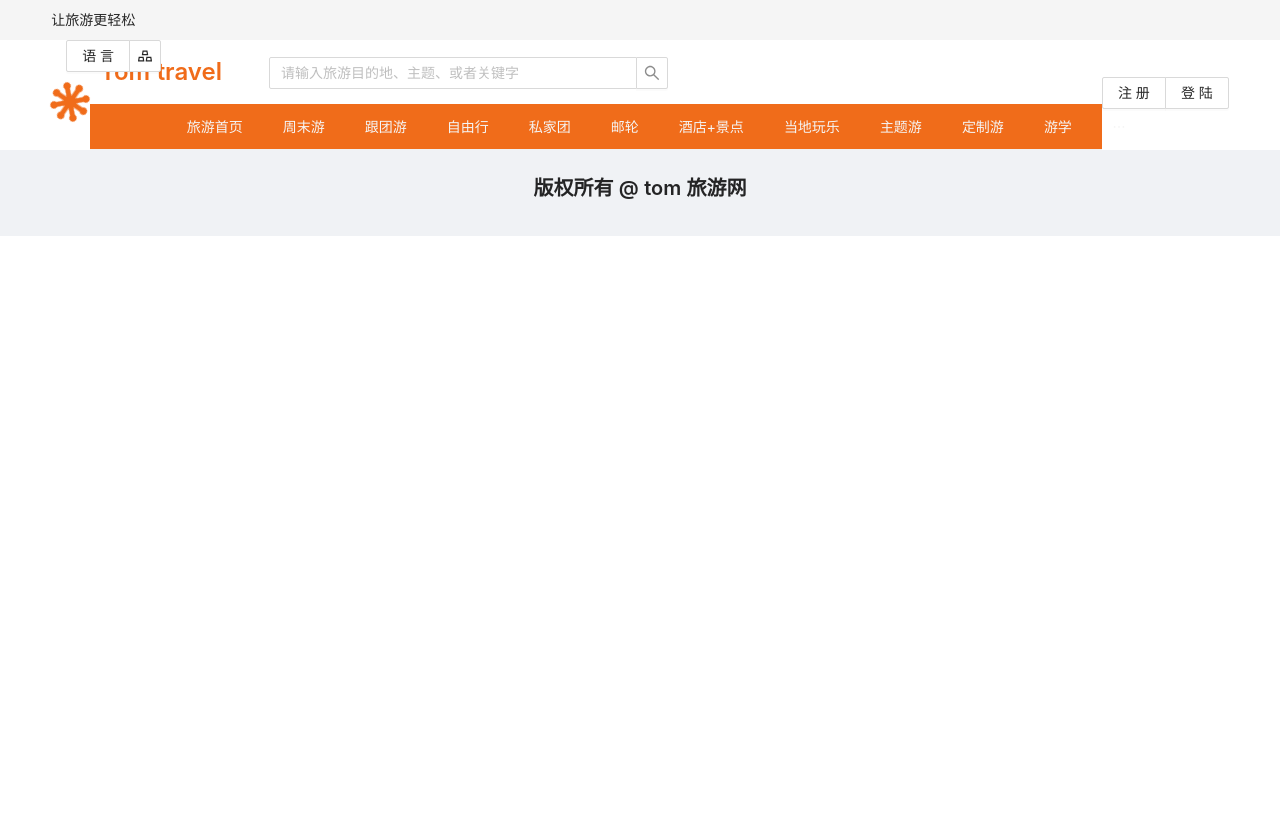
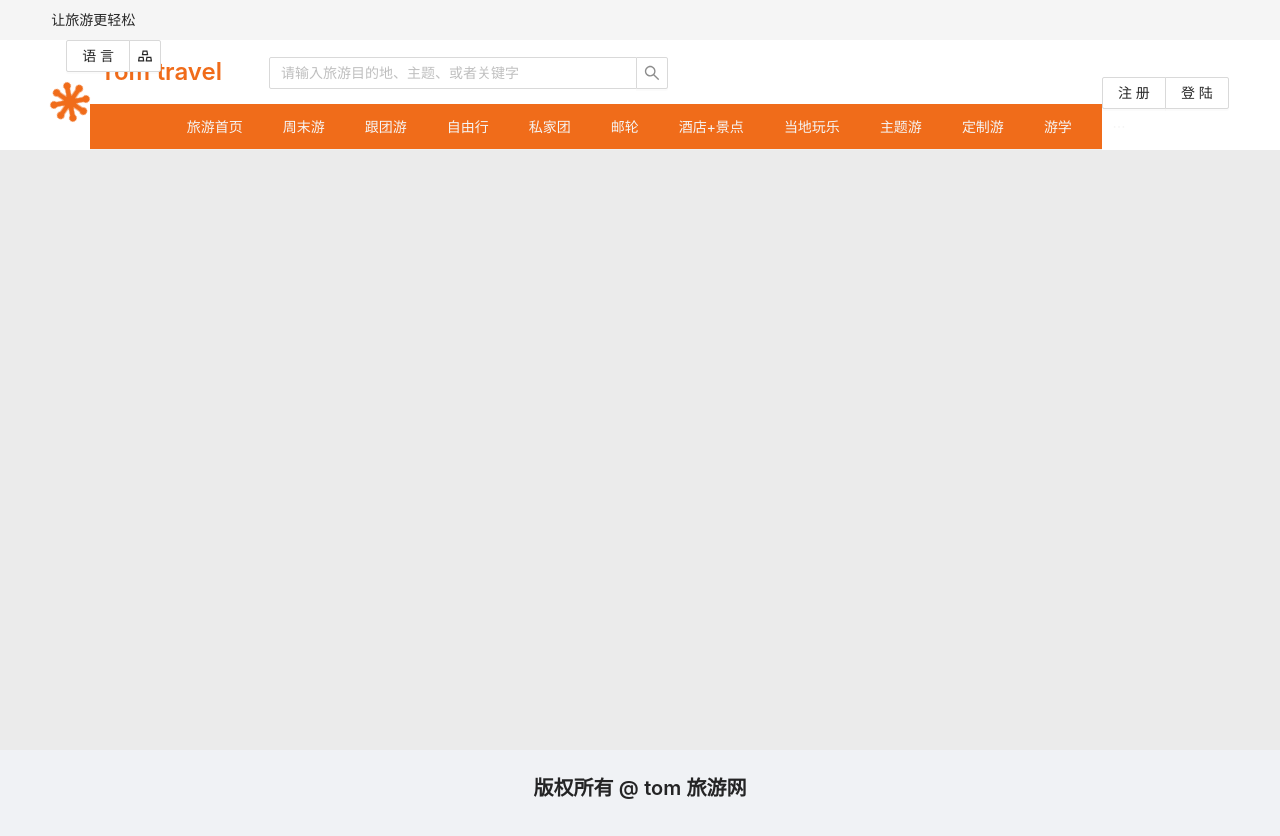
Before and after one commit to justtttom/travel, a React (Create React App) app: page / in a window 1280 px wide. Before the commit the page ends 800 px from the top, so only its background shows below. Built offline with nearby package versions, Linux system fonts and the light colour scheme.

Commit message:
page-content

```diff
--- a/public/index.html
+++ b/public/index.html
@@ -2,7 +2,7 @@
 <html lang="en">
   <head>
     <meta charset="utf-8" />
-    <link rel="icon" href="%PUBLIC_URL%/favicon.ico" />
+    <link rel="icon" href="./yazi.svg" />
     <meta name="viewport" content="width=device-width, initial-scale=1" />
     <meta name="theme-color" content="#000000" />
     <meta
@@ -24,7 +24,7 @@
       work correctly both with client-side routing and a non-root public URL.
       Learn how to configure a non-root public URL by running `npm run build`.
     -->
-    <title>React App</title>
+    <title>Tom App</title>
   </head>
   <body>
     <noscript>You need to enable JavaScript to run this app.</noscript>
--- a/src/App.module.css
+++ b/src/App.module.css
@@ -1,3 +1,10 @@
 .App {
   background-color: rgba(0, 0, 0, 0.08);
 }
+
+.page-content{
+  width: 80%;
+  margin-left: auto;
+  margin-right: auto;
+  min-height: 75vh;
+}
--- a/src/App.tsx
+++ b/src/App.tsx
@@ -7,6 +7,10 @@ function App() {
   return (
     <div className={styles.App}>
       <Header />
+      {/* 页面内容 content */}
+      <div className={styles['page-content']}>
+
+      </div>
       <Footer />
     </div >
   );
```
Also changed, not shown: public/yazi.svg (added).
